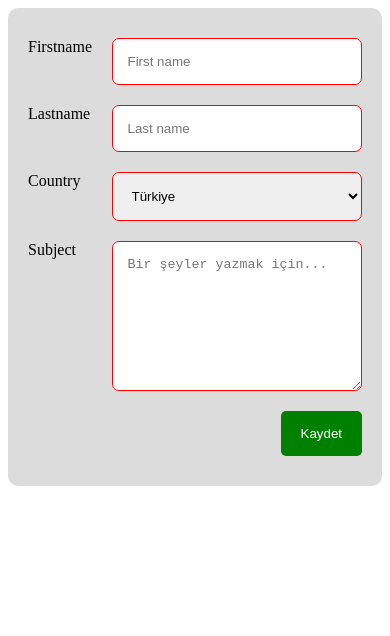
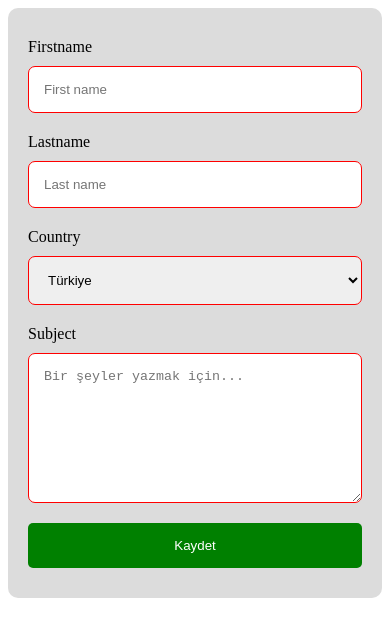
Before and after one commit to SametTongelci/HTML-CSS-Projects, a plain HTML site: page Responsive Form/index.html in a window 390 px wide. Drawn offline with Linux system fonts and the light colour scheme.

Commit message:
responsive css codes added

```diff
--- a/Responsive Form/style.css
+++ b/Responsive Form/style.css
@@ -28,7 +28,7 @@
   clear: both;
 }
 
-input[type=text],
+input[type="text"],
 select,
 textarea {
   width: 75%;
@@ -38,7 +38,7 @@ textarea {
   resize: vertical;
 }
 
-input[type=submit] {
+input[type="submit"] {
   background-color: green;
   color: white;
   padding: 15px 20px;
@@ -46,10 +46,10 @@ input[type=submit] {
   float: right;
   cursor: pointer;
   border-radius: 5px;
-    width: auto !important;
+  width: auto;
 }
 
-input[type=submit]:hover {
+input[type="submit"]:hover {
   background-color: greenyellow;
 }
 
@@ -57,3 +57,15 @@ textarea {
   height: 150px;
   resize: horizontal;
 }
+
+/* Responsive CSS Codes for 768px */
+
+@media screen and (max-width: 768px) {
+  .row label,
+  .row textarea,
+  .row select,
+  .row input {
+    display: block;
+    width: 100%;
+  }
+}
```
Lines whose indentation alone changed are shown as unchanged.
